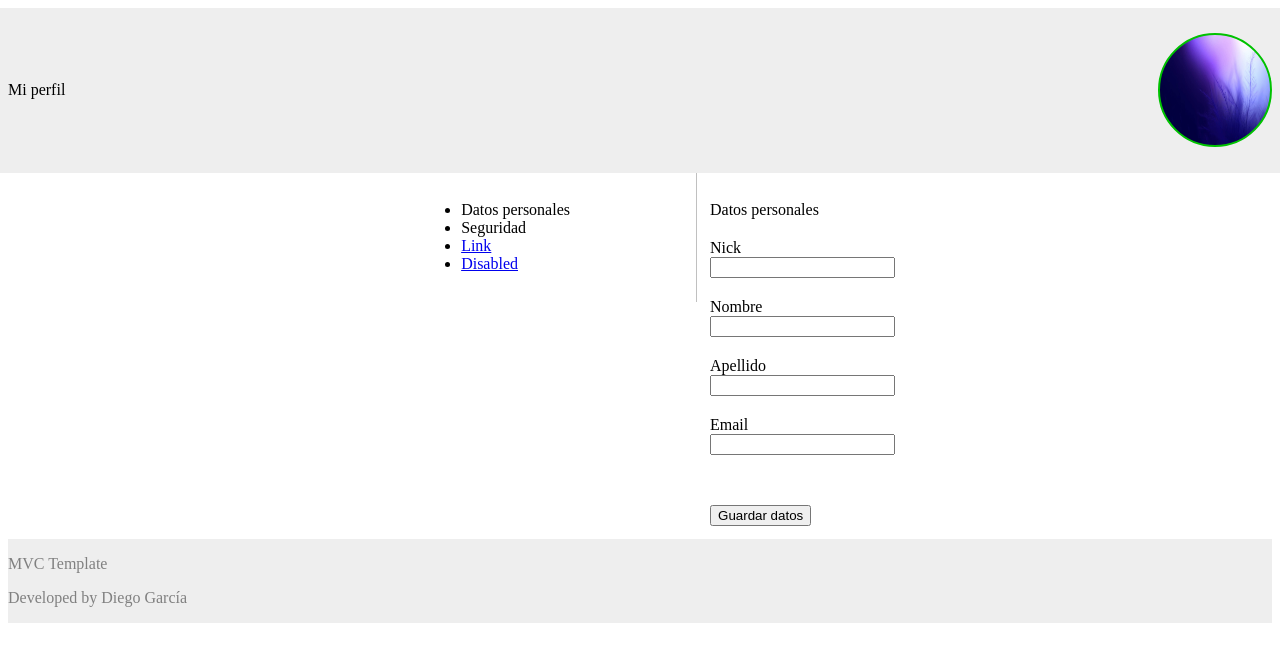
After one commit to dgarciaortiz94/php_mvc_template, a PHP site: the page made by views/profile/profile.php in a window 1280 px wide; the page is wider, and only the part inside the window is pictured. The commit adds this page. Shown: the top 662 px of that part. Run offline with PHP 8.4, Linux system fonts and the light colour scheme; the template is opened without the code that fills it, so the values that code supplies are empty.

Commit message:
profile page and status class created

```diff
--- a/config/Sesions.php
+++ b/config/Sesions.php
@@ -1,5 +1,5 @@
 <?php
 
-define("TIME_EXPIRE", time() + (15));
+define("TIME_EXPIRE", time() + (60 * 60));
 define("SECRET_KEY", "mi_clave_secreta");
 define("ENCRYPT", ['HS256']);
--- a/core/routes.json
+++ b/core/routes.json
@@ -2,8 +2,7 @@
     "/" : "IndexController.index",
     "/login" : "LoginController.index",
     "/userLogin" : "LoginController.login",
-    "/register" : "RegisterController.index",
+    "/registro" : "RegisterController.index",
     "/userRegister" : "RegisterController.register",
-    "/verinfo" : "IndexController.prueba",
-    "/vertoken" : "IndexController.verToken"
+    "/perfil" : "ProfileController.index"
 }
--- a/middlewares/middlewares.json
+++ b/middlewares/middlewares.json
@@ -1,3 +1,3 @@
 {
-    "/vertoken" : 1
+    "/perfil" : 1
 }
--- a/models/Users.php
+++ b/models/Users.php
@@ -38,7 +38,7 @@ class Users extends Model
     public function insertUser()
     {
         $sql = "INSERT INTO users(username, firstname, lastname, email, pass, date_register, last_connection, status, role)
-                VALUES(?, ?, ?, ?, ?, SYSDATE(), SYSDATE(), 1, 2)";
+                VALUES(?, ?, ?, ?, ?, SYSDATE(), SYSDATE(), 1, 3)";
 
         $statement = $this->connection->prepare($sql);
 
--- /dev/null
+++ b/public/css/profile/profile.css
@@ -0,0 +1,70 @@
+body{
+    height: 100%;
+    display: flex;
+    flex-direction: column;
+    justify-content: space-between;
+    align-items: center;
+}
+
+header{
+    width: 100%;
+    display: flex;
+    justify-content: space-between;
+    align-items: center;
+    background-color: rgb(238, 238, 238);
+    padding: 2% 5%;
+}
+
+.profile-photo{
+    width: 70px;
+    height: 70px;
+    background-image: url('../../images/login-background.jpg');
+    background-position: center center;
+    background-size: 100% 100%;
+    background-repeat: no-repeat;
+    border: rgb(0, 194, 0) 2px solid;
+    border-radius: 100%;
+    padding: 20px;
+}
+
+.center-container{
+    width: 100%;
+    display: flex;
+    flex-direction: row;
+    justify-content: space-between;
+    align-items: flex-start;
+}
+
+aside{
+    width: 45%;
+    padding: 1%;
+    border-right: rgb(192, 192, 192) 1px solid;
+    padding-right: 10%;
+    display: flex;
+    justify-content: flex-end;
+}
+
+
+section{
+    width: 45%;
+    padding: 1%;
+}
+
+label{
+    display: block;
+    margin-top: 20px;
+}
+
+input{
+    display: block;
+}
+
+input[type='submit']{
+    margin-top: 50px;
+}
+
+footer{
+    width: 100%;
+    background-color: rgb(238, 238, 238);
+    color: grey;
+}
--- a/views/errors/404.php
+++ b/views/errors/error.php
@@ -10,12 +10,12 @@
 </head>
 <body>
     <header class="container header">
-        <p class="display-1">Mi página</p>
+        <p class="display-1"><?= $title ?></p>
     </header>
 
     <section class="container section">
-        <p class="display-2">ERROR 404: NOT FOUND</p>
-        <p class="display-3">No se pudo encontrar el recurso solicitado</p>
+        <p class="display-2"><?= $errorTitle ?></p>
+        <p class="display-3"><?= $errorMessage ?></p>
     </section>
 
     <footer class="container text-center footer">
--- /dev/null
+++ b/views/profile/profile.php
@@ -0,0 +1,58 @@
+<!DOCTYPE html>
+<html lang='es'>
+<head>
+    <meta charset='UTF-8'>
+    <meta http-equiv='X-UA-Compatible' content='IE=edge'>
+    <meta name='viewport' content='width=device-width, initial-scale=1.0'>
+    <title>Perfil</title>
+
+    <link rel='stylesheet' href='public/css/profile/profile.css'>
+</head>
+<body>
+    <header>
+        <p class='display-4'>Mi perfil</p>
+        <div class='profile-photo'></div>
+    </header>
+
+    <div class='container center-container'>
+        <aside>
+            <nav>
+                <ul class='nav flex-column'>
+                    <li class='nav-item'>
+                        <a class='nav-link profile-section' section='myData'>Datos personales</a>
+                    </li>
+                    <li class='nav-item'>
+                        <a class='nav-link profile-section' section='security'>Seguridad</a>
+                    </li>
+                    <li class='nav-item'>
+                        <a class='nav-link profile-section' href='#'>Link</a>
+                    </li>
+                    <li class='nav-item'>
+                        <a class='nav-link profile-section' href='#'>Disabled</a>
+                    </li>
+                </ul>
+            </nav>
+        </aside>
+
+        <section id="section">
+            <p class='h4'>Datos personales</p>
+            <form action='' method='POST'>
+                <label for='username'>Nick</label>
+                <input type='text' name='username' value='<?= $userData->username; ?>'>
+                <label for='Nombre'>Nombre</label>
+                <input type='text' name='firstname' value='<?= $userData->firstname; ?>'>
+                <label for='Apellido'>Apellido</label>
+                <input type='text' name='lastname' value='<?= $userData->lastname; ?>'>
+                <label for='Email'>Email</label>
+                <input type='text' name='email' value='<?= $userData->email; ?>'>
+                <input type='submit' value='Guardar datos'>
+            </form>
+        </section>
+    </div>
+
+    <footer class='text-center footer'>
+        <p class='container'>MVC Template</p>
+        <p>Developed by Diego García</p>
+    </footer>
+</body>
+</html>
```
Also changed, not shown: controllers/ErrorsController.php (deleted, +0 -55 lines), controllers/ProfileController.php (added, +21 -0 lines), controllers/StatusController.php (added, +30 -0 lines), core/authentication/auth.php (+17 -9 lines), core/validations/Validations.php (+5 -5 lines), index.php (+9 -6 lines), models/Status.php (added, +70 -0 lines), mvc_template.sql (added, +137 -0 lines), public/js/register/register.js (+1 -7 lines), check_inout.sql (deleted), favicon.ico (added).
